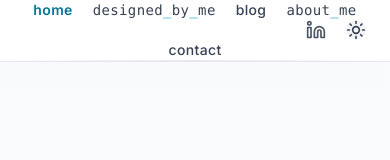
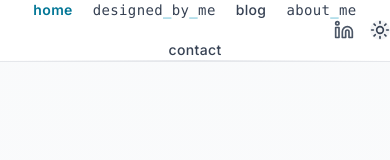
Before and after one commit to amohsenter09-github/devops-portfolio-website, a Next.js app: page / in a window 390 px wide. Shown: the top 160 px of the page. Built offline with nearby package versions, Linux system fonts and the light colour scheme.

Commit message:
Refactor Nav component for improved layout and accessibility
- Updated navigation container for better alignment and responsiveness.
- Repositioned right-side icons for enhanced visual balance.
- Added subtle divider below navigation for improved structure.

```diff
--- a/src/components/Nav.tsx
+++ b/src/components/Nav.tsx
@@ -13,9 +13,10 @@ export default function Nav() {
   return (
     <header className="bg-white/80 backdrop-blur-md border-b border-gray-200 sticky top-0 z-50">
       <nav className="mx-auto max-w-6xl px-6 sm:px-8 py-5 relative">
-        <div className="flex flex-col items-center space-y-3 relative">
-          {/* Navigation Tabs - Centered Horizontally */}
-          <div className="flex flex-wrap justify-center gap-5 sm:gap-8 items-center w-full">
+        {/* Navigation Container */}
+        <div className="flex items-center justify-center relative">
+          {/* Navigation Tabs - Centered */}
+          <div className="flex flex-wrap justify-center gap-5 sm:gap-8 items-center">
             <Link
               href="/"
               className={`text-sm sm:text-base font-medium tracking-wide transition-all px-4 py-1 rounded-full lowercase ${
@@ -117,12 +118,8 @@ export default function Nav() {
             </Link>
           </div>
 
-          {/* Thin subtle divider below nav */}
-          <div className="w-full h-px bg-gradient-to-r from-transparent via-gray-200 to-transparent mt-3" />
-        </div>
-
-        {/* Right side icons - top right */}
-        <div className="absolute right-6 top-5 flex items-center gap-5">
+          {/* Right side icons - Absolutely positioned */}
+          <div className="absolute right-0 top-1/2 -translate-y-1/2 flex items-center gap-4 sm:gap-5">
             <a
               href={site.contact.linkedin}
               target="_blank"
@@ -134,6 +131,10 @@ export default function Nav() {
             </a>
             <ThemeToggle />
           </div>
+        </div>
+
+        {/* Thin subtle divider below nav */}
+        <div className="w-full h-px bg-gradient-to-r from-transparent via-gray-200 to-transparent mt-4" />
       </nav>
     </header>
   );
```
Lines whose indentation alone changed are shown as unchanged.
